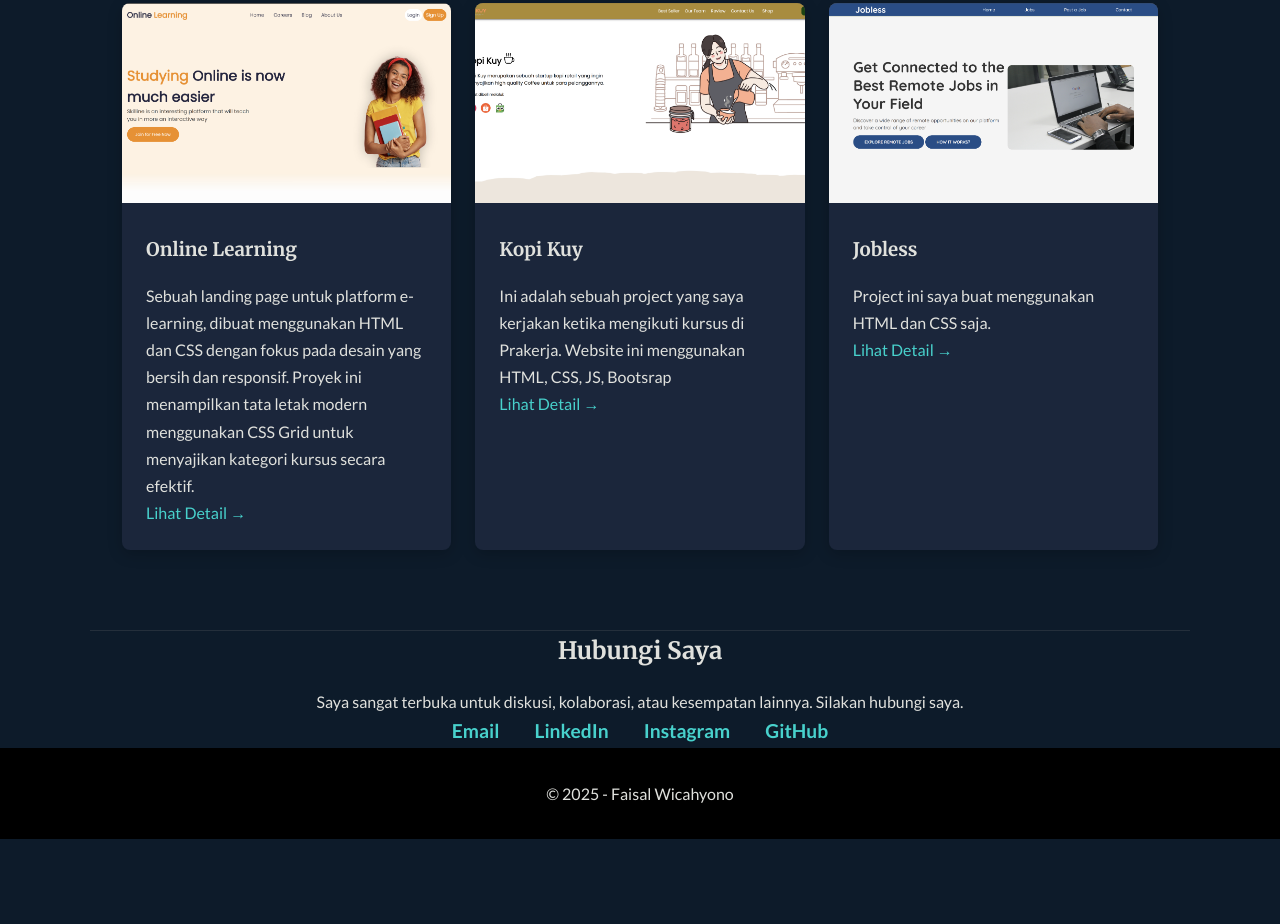
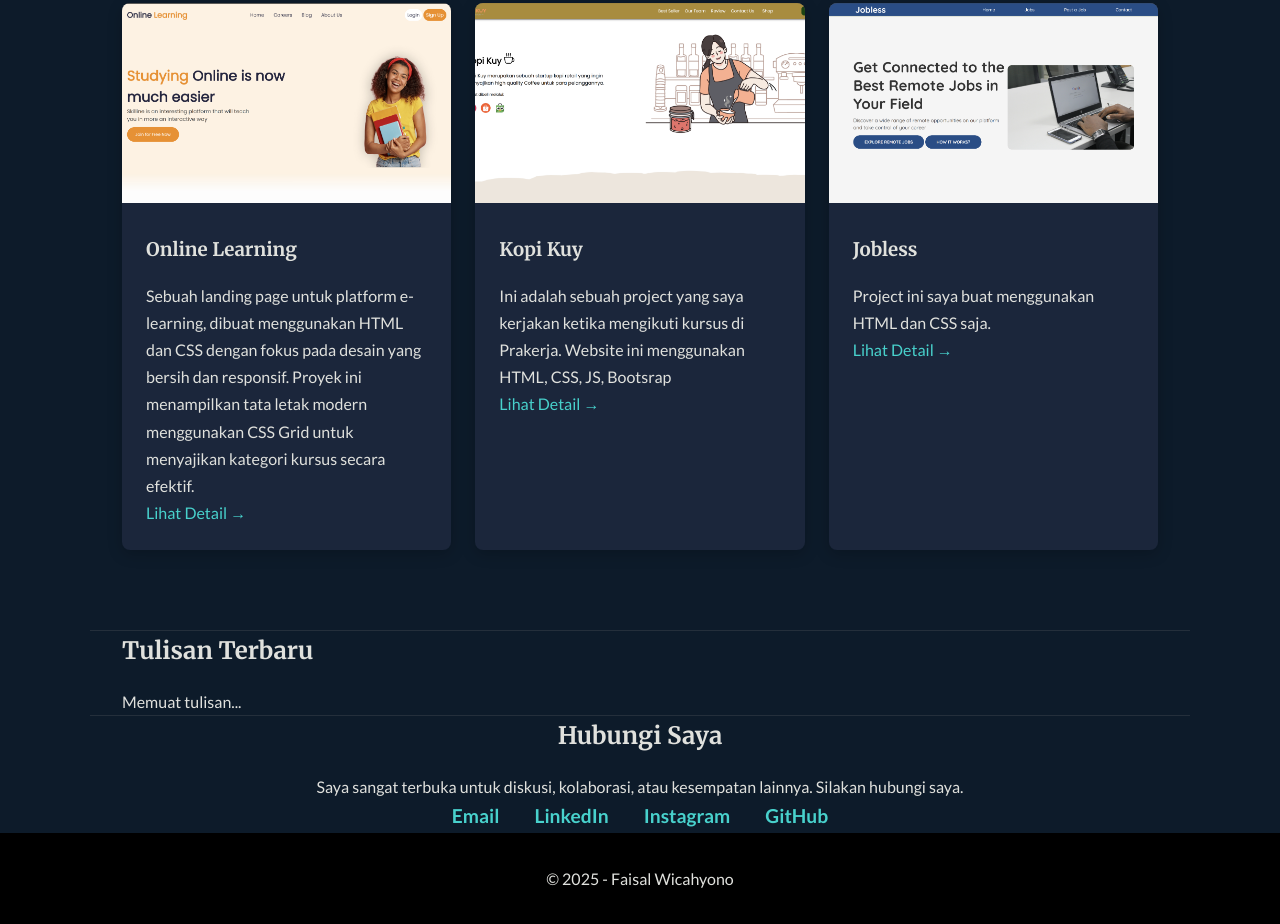
Before and after one commit to Faisalwich/personal-web, a plain HTML site: page index.html in a window 1280 px wide. Shown: the part 1192-2116 px from the top of the page. Before the commit the page ends 2031 px from the top, so only its background shows below. Drawn offline with nearby package versions, Linux system fonts and the light colour scheme.

Commit message:
Update index.html

```diff
--- a/index.html
+++ b/index.html
@@ -96,6 +96,19 @@
           </div>
         </div>
       </section>
+
+      <main>
+        <section id="jurnal" class="container">
+            <h2>Tulisan Terbaru</h2>
+            <div id="jurnal-container">
+                <p>Memuat tulisan...</p>
+            </div>
+        </section>
+
+        <section id="contact" class="container">
+            </section>
+    </main>
+
       <section id="contact" class="container">
         <h2>Hubungi Saya</h2>
         <p>Saya sangat terbuka untuk diskusi, kolaborasi, atau kesempatan lainnya. Silakan hubungi saya.</p>
@@ -108,6 +121,7 @@
       </section>
     </main>
     <footer><p>&copy; 2025 - Faisal Wicahyono</p></footer>
+    <script src="https://cdn.jsdelivr.net/npm/marked/marked.min.js"></script>
     <script src="script.js" defer></script>
   </body>
 </html>
```
